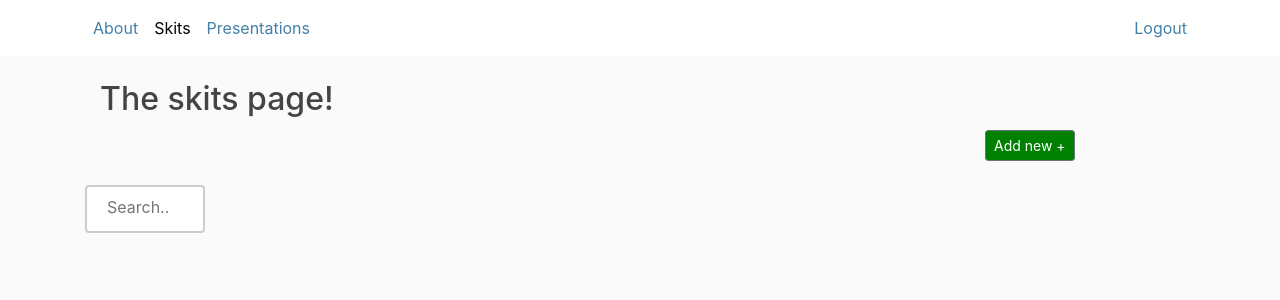
After one commit to amyy28/IPR_Website, a Django app: page /skits/ in a window 1280 px wide. The commit adds this page. Shown: the top 300 px of the page. Run offline with Django 3.2, Linux system fonts and the light colour scheme; some libraries are stand-ins or nearby versions.

Commit message:
Navlinks

```diff
--- a/IPR_Website/IPR_Website/urls.py
+++ b/IPR_Website/IPR_Website/urls.py
@@ -15,9 +15,10 @@ Including another URLconf
 """
 from django.contrib import admin
 from django.urls import path, include
-from django.contrib.auth import views as auth_views
 
 urlpatterns = [
     path('admin/', admin.site.urls),
     path('about/', include('website.urls')),
+    path('skits/', include('Skits.urls')),
+    path('presentations/', include('Presentations.urls')),
 ]
--- /dev/null
+++ b/IPR_Website/Presentations/urls.py
@@ -0,0 +1,7 @@
+from django.urls import path
+from . import views
+
+urlpatterns = [
+    path('', views.presentations, name='presentations'),
+
+]
--- /dev/null
+++ b/IPR_Website/Skits/templates/Skits/skits.html
@@ -0,0 +1,28 @@
+{% extends "website/header.html" %}
+{% block content %}
+    <h2 class="container">The skits page!</h2>
+    <div style="padding-left:900px">
+      <a href="#" class="btn btn-secondary btn-sm mt-1 mb-1" style="background-color:green">Add new +</a>
+      </div>
+    <form action="" style="padding-top:20px">
+      <input type="text" placeholder="Search.." name="search" id="search" value="{{search_term}}">
+    </form>
+   <style>
+  input[type=text] {
+  width: 120px;
+  box-sizing: border-box;
+  border: 2px solid #ccc;
+  border-radius: 4px;
+  font-size: 16px;
+  background-color: white;
+  background-position: 10px 10px;
+  background-repeat: no-repeat;
+  padding: 8px 10px 12px 20px;
+  -webkit-transition: width 0.4s ease-in-out;
+  transition: width 0.4s ease-in-out;
+}
+input[type=text]:focus {
+  width: 100%;
+}
+</style>
+{% endblock content %}
--- /dev/null
+++ b/IPR_Website/Skits/urls.py
@@ -0,0 +1,7 @@
+from django.urls import path
+from . import views
+
+urlpatterns = [
+    path('', views.skits, name='skits'),
+
+]
--- a/IPR_Website/Skits/views.py
+++ b/IPR_Website/Skits/views.py
@@ -1,3 +1,7 @@
-from django.shortcuts import render
+from django.shortcuts import render, redirect
 
-# Create your views here.
+def skits(request):
+    context = {
+        "skits": "active",
+    }
+    return render(request, 'Skits/skits.html', context)
--- a/IPR_Website/website/templates/website/about.html
+++ b/IPR_Website/website/templates/website/about.html
@@ -1,4 +1,3 @@
-
 {% extends "website/header.html" %}
 {% block content %}
     <h1 class="container" style="text-align:center">Intellectual Property Rights</h1>
--- a/IPR_Website/website/templates/website/header.html
+++ b/IPR_Website/website/templates/website/header.html
@@ -27,8 +27,8 @@
           <div class="collapse navbar-collapse" id="navbarToggle">
             <div class="navbar-nav mr-auto">
               <li class="{{ about }}"><a class="nav-item nav-link" href="{% url 'about-home' %}">About</a></li>
-              <li class="{{ skits }}"><a class="nav-item nav-link" href="#">Skits</a></li>
-              <li class="{{ presentations }}"><a class="nav-item nav-link" href="#">Presentations</a></li>
+              <li class="{{ skits }}"><a class="nav-item nav-link" href="{% url 'skits' %}">Skits</a></li>
+              <li class="{{ presentations }}"><a class="nav-item nav-link" href="{% url 'presentations' %}">Presentations</a></li>
             </div>
             <!-- Navbar Right Side -->
             <div class="navbar-nav">
```
Also changed, not shown: IPR_Website/Presentations/templates/Presentations/presentations.html (added, +28 -0 lines), IPR_Website/Presentations/views.py (+6 -2 lines).
